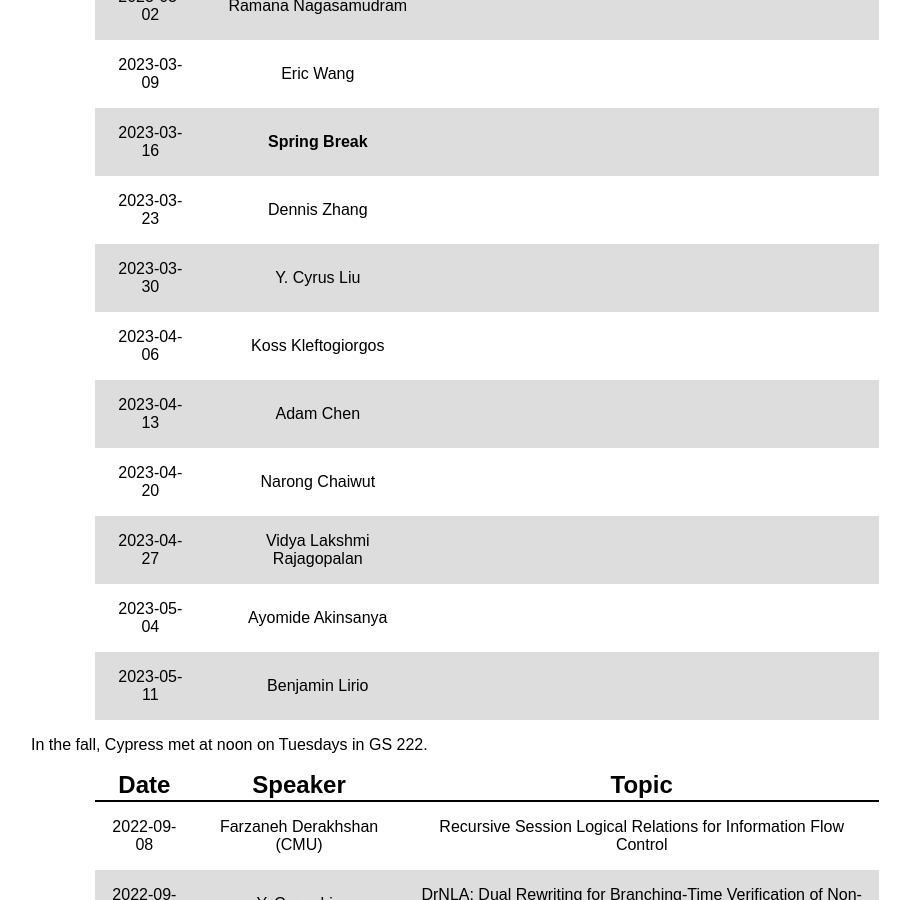
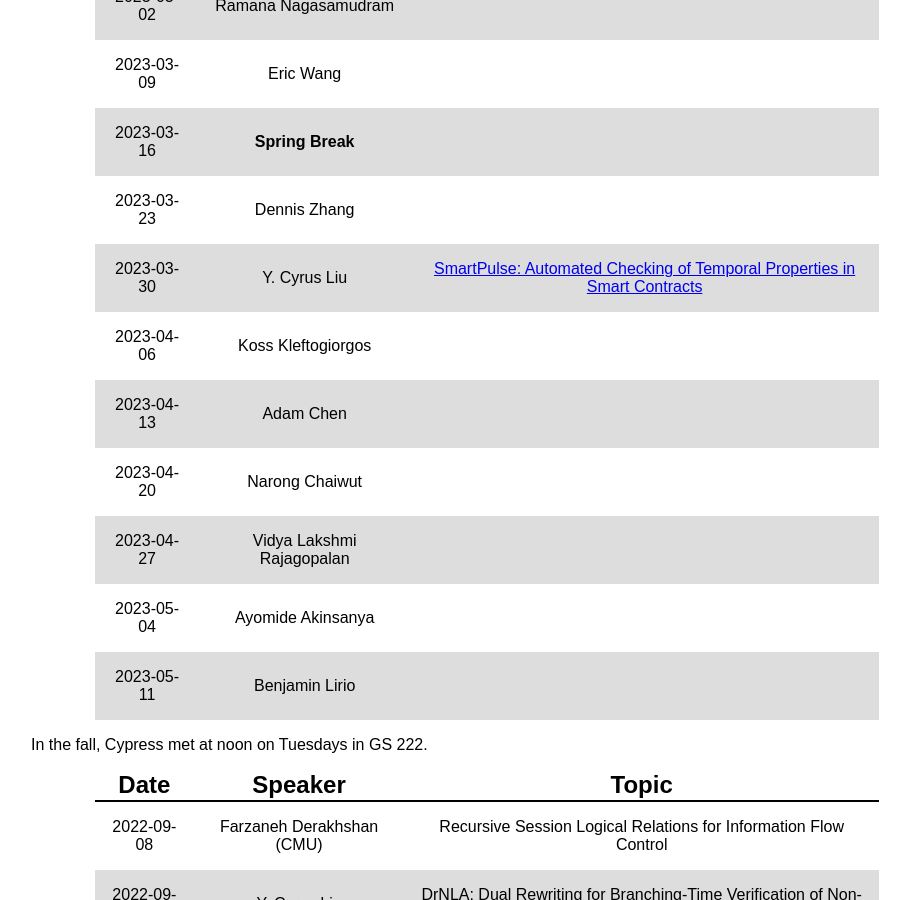
Before and after one commit to mgree/cypress, a Jekyll site: the page built from schedule.md, in a window 1280 px wide and 900 px high, scrolled down 780 px. Shown: the whole window, without its empty margins (153-1063 px from the left). Built offline with Jekyll 4.4.1, drawn with Linux system fonts in a browser that asks for light colours.

Commit message:
Cyrus updates
* cyrus talk title.

* cyrus portrait.

```diff
--- a/schedule.md
+++ b/schedule.md
@@ -25,7 +25,7 @@ find someone willing to take your place first.
 | 2023-03-09 | Eric Wang | |
 | 2023-03-16 | **Spring Break** | |
 | 2023-03-23 | Dennis Zhang | |
-| 2023-03-30 | Y. Cyrus Liu | |
+| 2023-03-30 | Y. Cyrus Liu | [SmartPulse: Automated Checking of Temporal Properties in Smart Contracts](https://www.microsoft.com/en-us/research/uploads/prod/2021/02/SmartPulse-Oakland21-preprint.pdf) |
 | 2023-04-06 | Koss Kleftogiorgos | |
 | 2023-04-13 | Adam Chen | |
 | 2023-04-20 | Narong Chaiwut | |
```
Also changed, not shown: assets/ycyrus.jpg (added).
